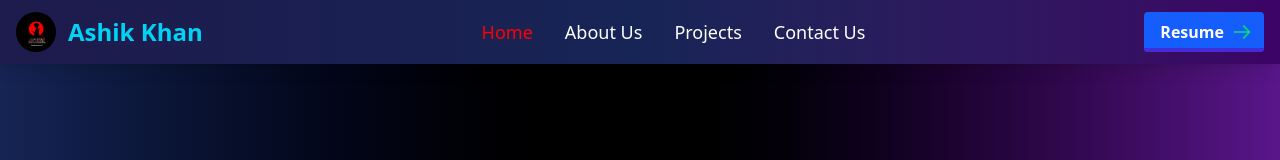
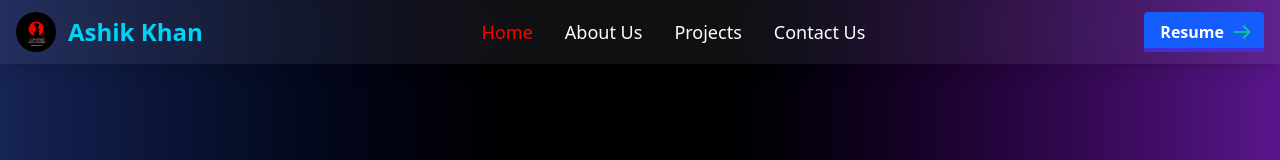
Before and after one commit to ashikkhan34/P.Ashikkhan, a React (Vite) app: page / in a window 1280 px wide. Shown: the top 160 px of the page. Built offline with nearby package versions, Linux system fonts and the light colour scheme.

Commit message:
navbar update

```diff
--- a/src/Shared/Navbar/Navbar.jsx
+++ b/src/Shared/Navbar/Navbar.jsx
@@ -25,7 +25,7 @@
   );
 
   return (
-    <nav className="fixed top-0 left-0 w-full bg-gradient-to-r from-indigo-950 via-blue-950 to-purple-950 shadow-lg z-50 backdrop-blur-md">
+    <nav className="fixed top-0 left-0 w-full bg-gray-400/10 shadow-lg z-50 backdrop-blur-sm">
       <div className="container mx-auto px-4 py-3 flex justify-between items-center text-white">
         {/* Logo Section */}
         <div className="flex items-center gap-3">
```
